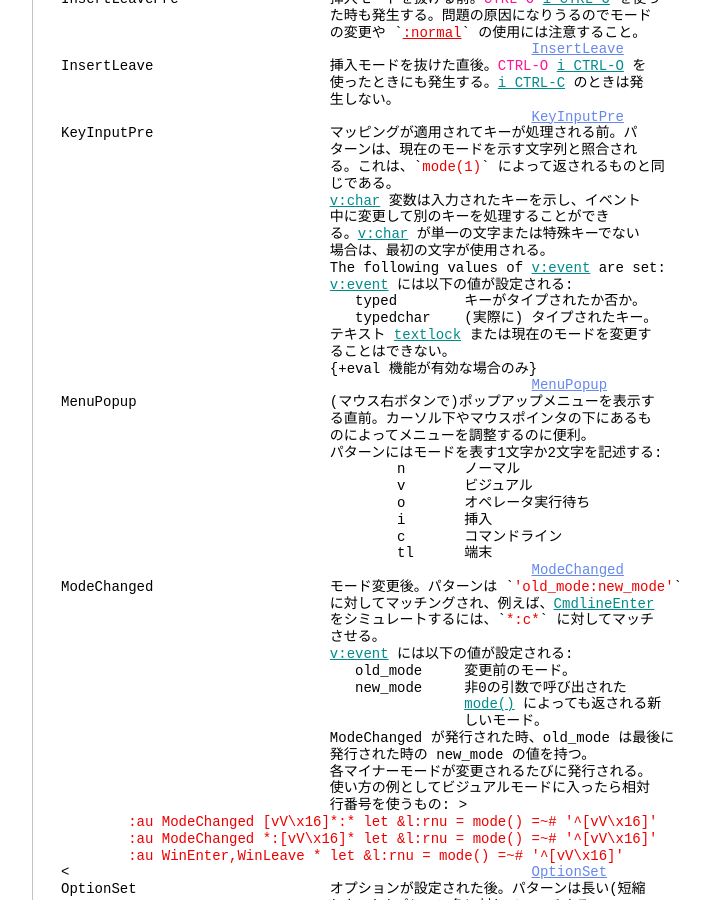
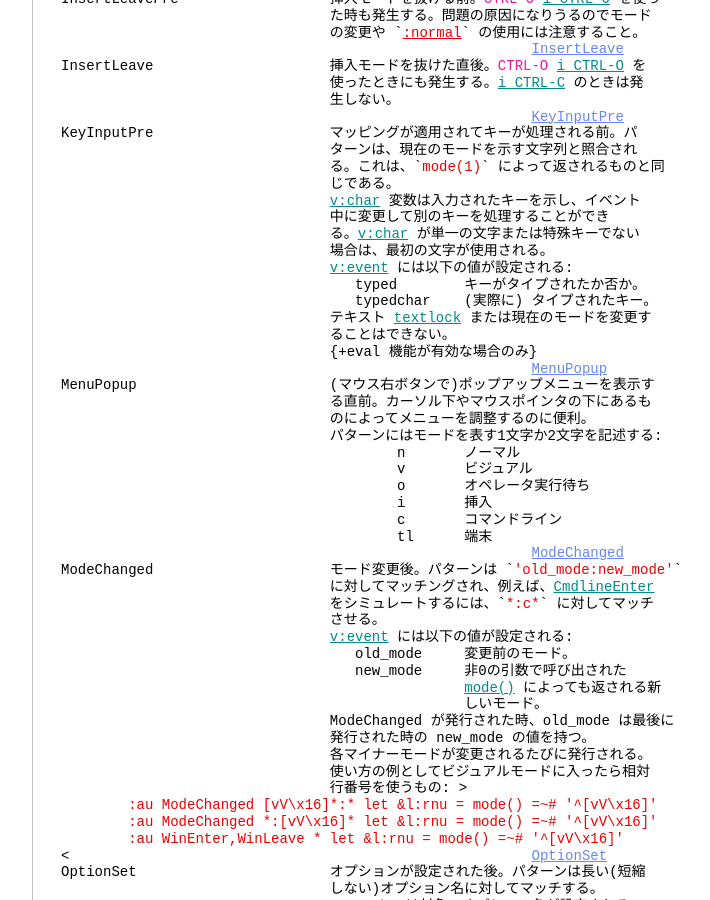
Before and after one commit to vim-jp/vimdoc-ja, a Jekyll site: the page built from autocmd.html, in a window 1280 px wide and 900 px high, scrolled down 16350 px. Shown: the whole window, without its empty margins (340-1050 px from the left). Built offline with Jekyll 4.4.1, drawn with Linux system fonts in a browser that asks for light colours; nearby versions of some CDN libraries; comment, search, counter and statistics services are not loaded.

Commit message:
Generated by GitHub workflow 10316782688
https://github.com/vim-jp/vimdoc-ja-working/actions/runs/10316782688

```diff
--- a/autocmd.html
+++ b/autocmd.html
@@ -979,7 +979,6 @@ KeyInputPre&nbsp;&nbsp;&nbsp;&nbsp;&nbsp;&nbsp;&nbsp;&nbsp;&nbsp;&nbsp;&nbsp;&nb
 &nbsp;&nbsp;&nbsp;&nbsp;&nbsp;&nbsp;&nbsp;&nbsp;&nbsp;&nbsp;&nbsp;&nbsp;&nbsp;&nbsp;&nbsp;&nbsp;&nbsp;&nbsp;&nbsp;&nbsp;&nbsp;&nbsp;&nbsp;&nbsp;&nbsp;&nbsp;&nbsp;&nbsp;&nbsp;&nbsp;&nbsp;&nbsp;中に変更して別のキーを処理することができ<br>
 &nbsp;&nbsp;&nbsp;&nbsp;&nbsp;&nbsp;&nbsp;&nbsp;&nbsp;&nbsp;&nbsp;&nbsp;&nbsp;&nbsp;&nbsp;&nbsp;&nbsp;&nbsp;&nbsp;&nbsp;&nbsp;&nbsp;&nbsp;&nbsp;&nbsp;&nbsp;&nbsp;&nbsp;&nbsp;&nbsp;&nbsp;&nbsp;る。<a class="Identifier" href="eval.html#v:char">v:char</a>&nbsp;が単一の文字または特殊キーでない<br>
 &nbsp;&nbsp;&nbsp;&nbsp;&nbsp;&nbsp;&nbsp;&nbsp;&nbsp;&nbsp;&nbsp;&nbsp;&nbsp;&nbsp;&nbsp;&nbsp;&nbsp;&nbsp;&nbsp;&nbsp;&nbsp;&nbsp;&nbsp;&nbsp;&nbsp;&nbsp;&nbsp;&nbsp;&nbsp;&nbsp;&nbsp;&nbsp;場合は、最初の文字が使用される。<br>
-&nbsp;&nbsp;&nbsp;&nbsp;&nbsp;&nbsp;&nbsp;&nbsp;&nbsp;&nbsp;&nbsp;&nbsp;&nbsp;&nbsp;&nbsp;&nbsp;&nbsp;&nbsp;&nbsp;&nbsp;&nbsp;&nbsp;&nbsp;&nbsp;&nbsp;&nbsp;&nbsp;&nbsp;&nbsp;&nbsp;&nbsp;&nbsp;The following values of&nbsp;<a class="Identifier" href="eval.html#v:event">v:event</a>&nbsp;are set:<br>
 &nbsp;&nbsp;&nbsp;&nbsp;&nbsp;&nbsp;&nbsp;&nbsp;&nbsp;&nbsp;&nbsp;&nbsp;&nbsp;&nbsp;&nbsp;&nbsp;&nbsp;&nbsp;&nbsp;&nbsp;&nbsp;&nbsp;&nbsp;&nbsp;&nbsp;&nbsp;&nbsp;&nbsp;&nbsp;&nbsp;&nbsp;&nbsp;<a class="Identifier" href="eval.html#v:event">v:event</a>&nbsp;には以下の値が設定される:<br>
 &nbsp;&nbsp;&nbsp;&nbsp;&nbsp;&nbsp;&nbsp;&nbsp;&nbsp;&nbsp;&nbsp;&nbsp;&nbsp;&nbsp;&nbsp;&nbsp;&nbsp;&nbsp;&nbsp;&nbsp;&nbsp;&nbsp;&nbsp;&nbsp;&nbsp;&nbsp;&nbsp;&nbsp;&nbsp;&nbsp;&nbsp;&nbsp;&nbsp;&nbsp; typed&nbsp;&nbsp;&nbsp;&nbsp;&nbsp;&nbsp;&nbsp;&nbsp;キーがタイプされたか否か。<br>
 &nbsp;&nbsp;&nbsp;&nbsp;&nbsp;&nbsp;&nbsp;&nbsp;&nbsp;&nbsp;&nbsp;&nbsp;&nbsp;&nbsp;&nbsp;&nbsp;&nbsp;&nbsp;&nbsp;&nbsp;&nbsp;&nbsp;&nbsp;&nbsp;&nbsp;&nbsp;&nbsp;&nbsp;&nbsp;&nbsp;&nbsp;&nbsp;&nbsp;&nbsp; typedchar&nbsp;&nbsp;&nbsp;&nbsp;(実際に) タイプされたキー。<br>
```
